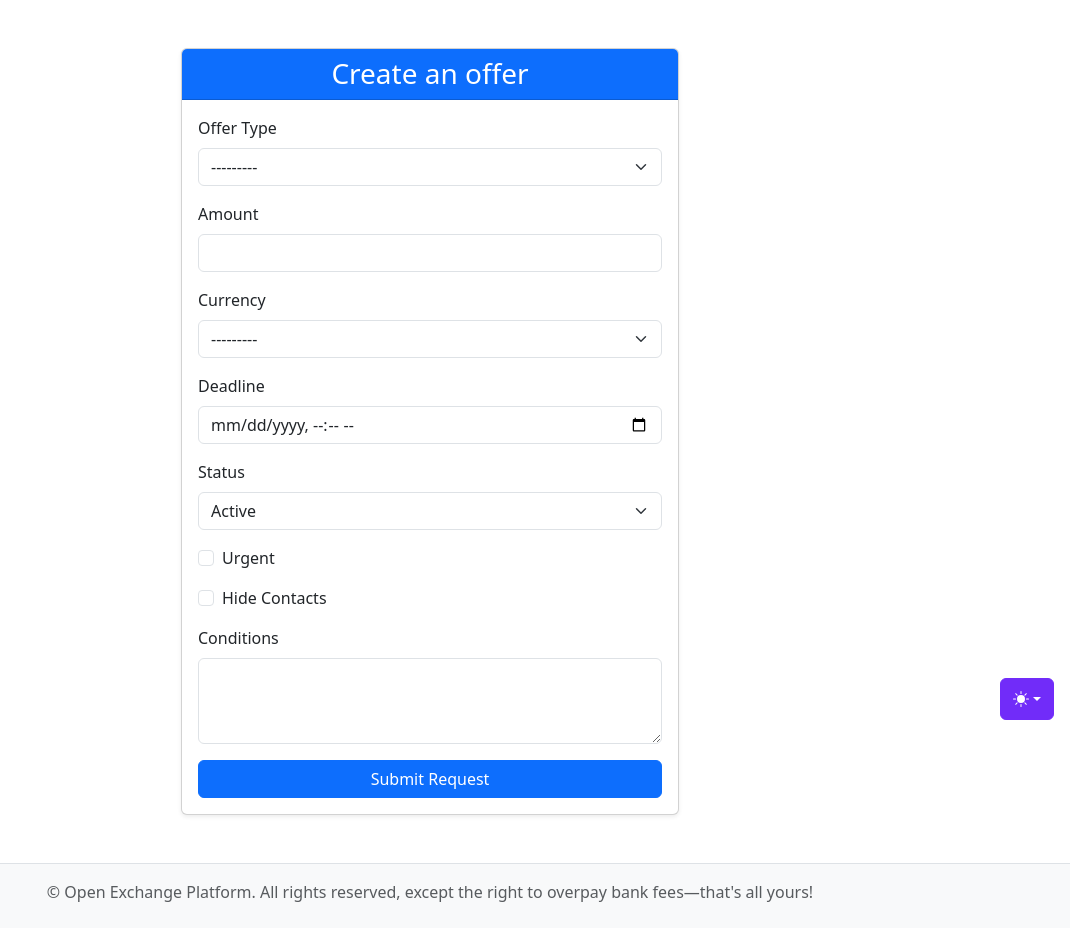
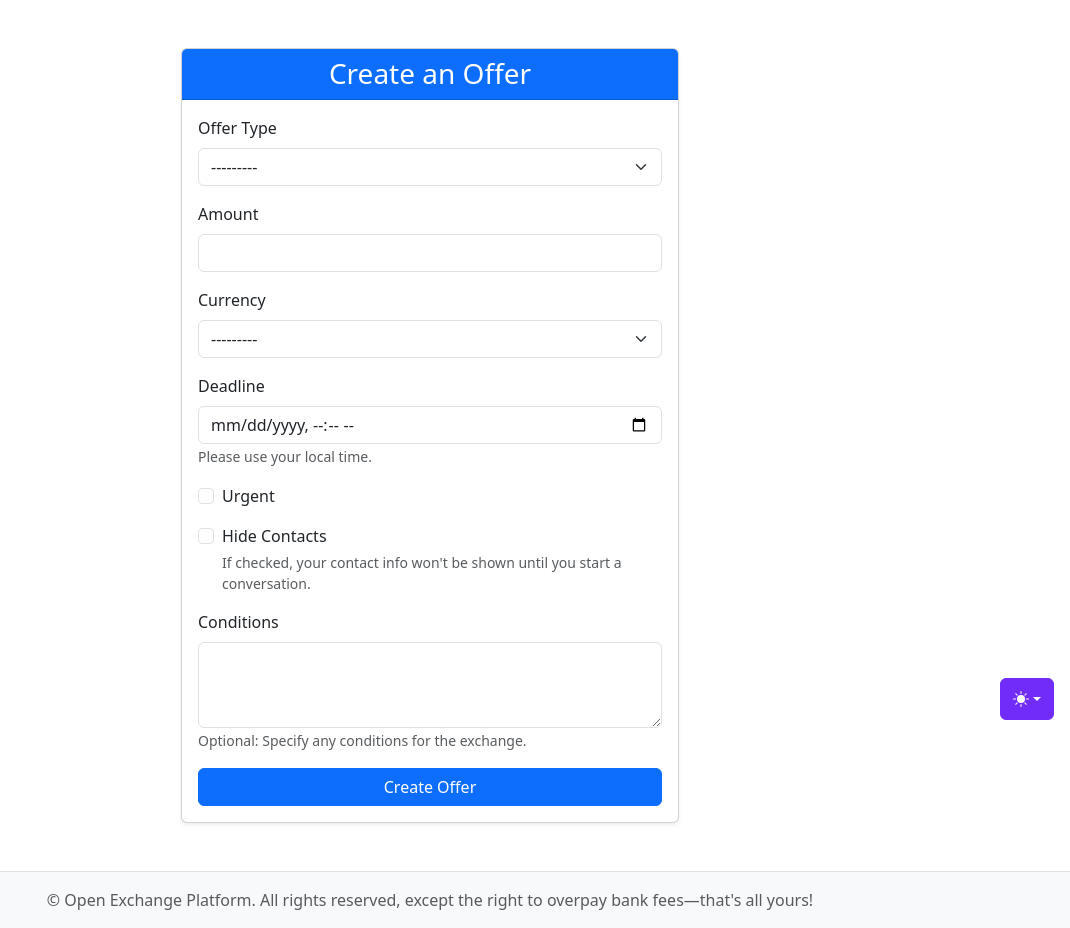
Before and after one commit to uzbeki/exchange_hub, a Django app: page /exchange/create_offer/ in a window 1280 px wide. Shown: the part 56-984 px from the top of the page, without its empty margins (210-1280 px from the left). Before the commit the page ends 958 px from the top, so only its background shows below. Run offline with Django 5.2, Linux system fonts and the light colour scheme; a user stored in the database is signed in; tables that the repository leaves empty hold one stand-in row (values such as "Sample post"); parts of the project's set-up code (start-up, migrations or seed data) failed here and were passed over; some libraries are stand-ins or nearby versions.

Commit message:
version updated, offer creation simplified

```diff
--- a/base/settings.py
+++ b/base/settings.py
@@ -139,7 +139,10 @@ MIDDLEWARE = (
     "allauth.account.middleware.AccountMiddleware",
 )
 
-AUTHENTICATION_BACKENDS = ("allauth.account.auth_backends.AuthenticationBackend",)
+AUTHENTICATION_BACKENDS = [
+    "django.contrib.auth.backends.ModelBackend",
+    "allauth.account.auth_backends.AuthenticationBackend",
+]
 
 ROOT_URLCONF = "base.urls"
 
--- a/exchange/forms.py
+++ b/exchange/forms.py
@@ -3,8 +3,14 @@ from exchange.models import Request, Message
 
 
 class RequestForm(forms.ModelForm):
+    """Form used for CREATING a Request."""
+
     deadline = forms.DateTimeField(
-        widget=forms.DateTimeInput(attrs={"type": "datetime-local"})
+        widget=forms.DateTimeInput(
+            attrs={"type": "datetime-local", "class": "form-control"},
+            format="%Y-%m-%dT%H:%M",
+        ),
+        input_formats=["%Y-%m-%dT%H:%M"],
     )
 
     class Meta:
@@ -14,11 +20,32 @@ class RequestForm(forms.ModelForm):
             "amount",
             "currency",
             "deadline",
-            "status",
+            # Status is excluded for creation (defaults to 'active' in model)
             "urgent",
             "hide_contacts",
             "conditions",
         ]
+        # Define widgets here so they can be inherited
+        widgets = {
+            "type": forms.Select(attrs={"class": "form-select"}),
+            "amount": forms.NumberInput(attrs={"class": "form-control"}),
+            "currency": forms.Select(attrs={"class": "form-select"}),
+            # 'deadline' widget defined as a class attribute above
+            "urgent": forms.CheckboxInput(attrs={"class": "form-check-input"}),
+            "hide_contacts": forms.CheckboxInput(attrs={"class": "form-check-input"}),
+            "conditions": forms.Textarea(attrs={"class": "form-control", "rows": 3}),
+        }
+
+
+class RequestUpdateForm(RequestForm):
+    """Form used for UPDATING a Request (inherits from RequestForm)."""
+
+    class Meta(RequestForm.Meta):
+        fields = RequestForm.Meta.fields + ["status"]
+
+        # Ensure widgets dict exists and add the status widget
+        widgets = RequestForm.Meta.widgets.copy()  # Start with parent's widgets
+        widgets["status"] = forms.Select(attrs={"class": "form-select"})
 
 
 class MessageForm(forms.ModelForm):
--- a/exchange/models.py
+++ b/exchange/models.py
@@ -1,3 +1,4 @@
+from decimal import Decimal
 from django.db import models
 from django.conf import settings
 from django.utils.translation import gettext_lazy as _
@@ -44,7 +45,7 @@ class Request(models.Model):
     def potential_savings_amount(self):
         # for now, it is an approximate amount based on the amount
         # this should be replaced with a real calculation based on the exchange rate
-        return int(float(self.amount) * 0.03)  # 3% savings
+        return int(self.amount * Decimal(0.03))  # 3% savings
 
 
 
--- a/exchange/templates/exchange/create_offer.html
+++ /dev/null
@@ -1,110 +0,0 @@
-{% extends "allauth/layouts/manage.html" %}
-{% load static allauth i18n %}
-{% block head_title %}{% blocktrans %}New offer{% endblocktrans %}{% endblock %}
-{% block content %}
-<div class="mx-md-5 my-5">
-    <div class="row justify-content-center">
-        <div class="col-md-8 col-lg-6">
-            <div class="card shadow-sm">
-                <div class="card-header bg-primary text-white text-center">
-                    <h3 class="mb-0">{% blocktrans %}Create an offer{% endblocktrans %}</h3>
-                </div>
-                <div class="card-body">
-                    <form method="post">
-                        {% csrf_token %}
-
-                        <!-- Type Field (Dropdown) -->
-                        <div class="mb-3">
-                            <label for="{{ form.type.id_for_label }}" class="form-label">{% blocktrans %}Offer Type{% endblocktrans %}</label>
-                            <select name="{{ form.type.name }}" id="{{ form.type.id_for_label }}" class="form-select" required>
-                                {% for value, label in form.type.field.choices %}
-                                    <option value="{{ value }}" {% if value == form.type.value %}selected{% endif %}>{{ label }}</option>
-                                {% endfor %}
-                            </select>
-                            {% if form.type.errors %}
-                                <div class="invalid-feedback d-block">{{ form.type.errors|join:", " }}</div>
-                            {% endif %}
-                        </div>
-
-                        <!-- Amount Field (Number Input) -->
-                        <div class="mb-3">
-                            <label for="{{ form.amount.id_for_label }}" class="form-label">{% blocktrans %}Amount{% endblocktrans %}</label>
-                            <input type="number" name="{{ form.amount.name }}" id="{{ form.amount.id_for_label }}" class="form-control" value="{{ form.amount.value|default_if_none:'' }}" required>
-                            {% if form.amount.errors %}
-                                <div class="invalid-feedback d-block">{{ form.amount.errors|join:", " }}</div>
-                            {% endif %}
-                        </div>
-
-                        <!-- Currency Field (Dropdown) -->
-                        <div class="mb-3">
-                            <label for="{{ form.currency.id_for_label }}" class="form-label">{% blocktrans %}Currency{% endblocktrans %}</label>
-                            <select name="{{ form.currency.name }}" id="{{ form.currency.id_for_label }}" class="form-select" required>
-                                {% for value, label in form.currency.field.choices %}
-                                    <option value="{{ value }}" {% if value == form.currency.value %}selected{% endif %}>{{ label }}</option>
-                                {% endfor %}
-                            </select>
-                            {% if form.currency.errors %}
-                                <div class="invalid-feedback d-block">{{ form.currency.errors|join:", " }}</div>
-                            {% endif %}
-                        </div>
-
-                        <!-- Deadline Field (Date Picker) -->
-                        <div class="mb-3">
-                            <label for="{{ form.deadline.id_for_label }}" class="form-label">{% blocktrans %}Deadline{% endblocktrans %}</label>
-                            <input type="datetime-local" name="{{ form.deadline.name }}" id="{{ form.deadline.id_for_label }}" class="form-control" value="{{ form.deadline.value|default_if_none:'' }}" required>
-                            {% if form.deadline.errors %}
-                                <div class="invalid-feedback d-block">{{ form.deadline.errors|join:", " }}</div>
-                            {% endif %}
-                        </div>
-
-                        <!-- Status Field (Select) -->
-                        <div class="mb-3">
-                            <label for="{{ form.status.id_for_label }}" class="form-label">{% trans "Status" %}</label>
-                            <select name="{{ form.status.name }}" id="{{ form.status.id_for_label }}" class="form-select" required>
-                                {% for value, label in form.status.field.choices %}
-                                    <option value="{{ value }}" {% if value == form.status.value %}selected{% endif %}>{{ label }}</option>
-                                {% endfor %}
-                            </select>
-                            {% if form.status.errors %}
-                                <div class="invalid-feedback d-block">{{ form.status.errors|join:", " }}</div>
-                            {% endif %}
-                        </div>
-
-                        <!-- Urgent Field (Checkbox) -->
-                        <div class="mb-3 form-check">
-                            <input type="checkbox" name="{{ form.urgent.name }}" id="{{ form.urgent.id_for_label }}" class="form-check-input" {% if form.urgent.value %}checked{% endif %}>
-                            <label for="{{ form.urgent.id_for_label }}" class="form-check-label">{% blocktrans %}Urgent{% endblocktrans %}</label>
-                            {% if form.urgent.errors %}
-                                <div class="invalid-feedback d-block">{{ form.urgent.errors|join:", " }}</div>
-                            {% endif %}
-                        </div>
-
-                        <!-- Hide Contacts Field (Checkbox) -->
-                        <div class="mb-3 form-check">
-                            <input type="checkbox" name="{{ form.hide_contacts.name }}" id="{{ form.hide_contacts.id_for_label }}" class="form-check-input" {% if form.hide_contacts.value %}checked{% endif %}>
-                            <label for="{{ form.hide_contacts.id_for_label }}" class="form-check-label">{% blocktrans %}Hide Contacts{% endblocktrans %}</label>
-                            {% if form.hide_contacts.errors %}
-                                <div class="invalid-feedback d-block">{{ form.hide_contacts.errors|join:", " }}</div>
-                            {% endif %}
-                        </div>
-
-                        <!-- Conditions Field (Textarea) -->
-                        <div class="mb-3">
-                            <label for="{{ form.conditions.id_for_label }}" class="form-label">{% blocktrans %}Conditions{% endblocktrans %}</label>
-                            <textarea name="{{ form.conditions.name }}" id="{{ form.conditions.id_for_label }}" class="form-control" rows="3">{{ form.conditions.value|default_if_none:'' }}</textarea>
-                            {% if form.conditions.errors %}
-                                <div class="invalid-feedback d-block">{{ form.conditions.errors|join:", " }}</div>
-                            {% endif %}
-                        </div>
-
-                        <!-- Submit Button -->
-                        <div class="d-grid">
-                            <button type="submit" class="btn btn-primary">{% blocktrans %}Submit Request{% endblocktrans %}</button>
-                        </div>
-                    </form>
-                </div>
-            </div>
-        </div>
-    </div>
-</div>
-{% endblock %}
--- a/exchange/templates/exchange/update_offer.html
+++ b/exchange/templates/exchange/offer_form.html
@@ -1,105 +1,105 @@
 {% extends "allauth/layouts/manage.html" %}
-{% load static allauth %}
-{% load i18n %}
-{% block head_title %}{% trans "Update Offer" %}{% endblock %}
+{% load static allauth i18n %}
+
+{% block head_title %}{{ view_title }}{% endblock %}
+
 {% block content %}
-<div class="my-5">
+<div class="mx-md-5 my-5">
     <div class="row justify-content-center">
         <div class="col-md-8 col-lg-6">
             <div class="card shadow-sm">
                 <div class="card-header bg-primary text-white text-center">
-                    <h3 class="mb-0">{% trans "Update your offer" %}</h3>
+                    <h3 class="mb-0">{{ view_title }}</h3>
                 </div>
                 <div class="card-body">
                     <form method="post">
                         {% csrf_token %}
-                        <!-- Type Field (Dropdown) -->
+
+                        {% if form.type %}
                         <div class="mb-3">
                             <label for="{{ form.type.id_for_label }}" class="form-label">{% trans "Offer Type" %}</label>
-                            <select name="{{ form.type.name }}" id="{{ form.type.id_for_label }}" class="form-select" required>
-                                {% for value, label in form.type.field.choices %}
-                                    <option value="{{ value }}" {% if value == form.type.value %}selected{% endif %}>{{ label }}</option>
-                                {% endfor %}
-                            </select>
+                            {{ form.type }}
                             {% if form.type.errors %}
                                 <div class="invalid-feedback d-block">{{ form.type.errors|join:", " }}</div>
                             {% endif %}
                         </div>
+                        {% endif %}
 
-                        <!-- Amount Field (Number Input) -->
+                        {% if form.amount %}
                         <div class="mb-3">
                             <label for="{{ form.amount.id_for_label }}" class="form-label">{% trans "Amount" %}</label>
-                            <input type="number" name="{{ form.amount.name }}" id="{{ form.amount.id_for_label }}" class="form-control" value="{{ form.amount.value|default_if_none:'' }}" required>
+                            {{ form.amount }}
                             {% if form.amount.errors %}
                                 <div class="invalid-feedback d-block">{{ form.amount.errors|join:", " }}</div>
                             {% endif %}
                         </div>
+                        {% endif %}
 
-                        <!-- Currency Field (Dropdown) -->
+                        {% if form.currency %}
                         <div class="mb-3">
                             <label for="{{ form.currency.id_for_label }}" class="form-label">{% trans "Currency" %}</label>
-                            <select name="{{ form.currency.name }}" id="{{ form.currency.id_for_label }}" class="form-select" required>
-                                {% for value, label in form.currency.field.choices %}
-                                    <option value="{{ value }}" {% if value == form.currency.value %}selected{% endif %}>{{ label }}</option>
-                                {% endfor %}
-                            </select>
+                             {{ form.currency }}
                             {% if form.currency.errors %}
                                 <div class="invalid-feedback d-block">{{ form.currency.errors|join:", " }}</div>
                             {% endif %}
                         </div>
+                        {% endif %}
 
-                        <!-- Deadline Field (Date Picker) -->
+                        {% if form.deadline %}
                         <div class="mb-3">
                             <label for="{{ form.deadline.id_for_label }}" class="form-label">{% trans "Deadline" %}</label>
-                            <input type="datetime-local" name="{{ form.deadline.name }}" id="{{ form.deadline.id_for_label }}" class="form-control" value="{{ form.deadline.value|date:'Y-m-d\\TH:i'|default_if_none:'' }}" required>
+                            {{ form.deadline }} {# Widget now includes type="datetime-local" #}
                             {% if form.deadline.errors %}
                                 <div class="invalid-feedback d-block">{{ form.deadline.errors|join:", " }}</div>
                             {% endif %}
+                            <small class="form-text text-muted">{% trans "Please use your local time." %}</small>
                         </div>
+                        {% endif %}
 
-                        <!-- Status Field (Select) -->
+                        {% if form.status %}
                         <div class="mb-3">
                             <label for="{{ form.status.id_for_label }}" class="form-label">{% trans "Status" %}</label>
-                            <select name="{{ form.status.name }}" id="{{ form.status.id_for_label }}" class="form-select" required>
-                                {% for value, label in form.status.field.choices %}
-                                    <option value="{{ value }}" {% if value == form.status.value %}selected{% endif %}>{{ label }}</option>
-                                {% endfor %}
-                            </select>
+                             {{ form.status }}
                             {% if form.status.errors %}
                                 <div class="invalid-feedback d-block">{{ form.status.errors|join:", " }}</div>
                             {% endif %}
                         </div>
+                        {% endif %}
 
-                        <!-- Urgent Field (Checkbox) -->
+                        {% if form.urgent %}
                         <div class="mb-3 form-check">
-                            <input type="checkbox" name="{{ form.urgent.name }}" id="{{ form.urgent.id_for_label }}" class="form-check-input" {% if form.urgent.value %}checked{% endif %}>
+                             {{ form.urgent }}
                             <label for="{{ form.urgent.id_for_label }}" class="form-check-label">{% trans "Urgent" %}</label>
                             {% if form.urgent.errors %}
                                 <div class="invalid-feedback d-block">{{ form.urgent.errors|join:", " }}</div>
                             {% endif %}
                         </div>
+                        {% endif %}
 
-                        <!-- Hide Contacts Field (Checkbox) -->
+                        {% if form.hide_contacts %}
                         <div class="mb-3 form-check">
-                            <input type="checkbox" name="{{ form.hide_contacts.name }}" id="{{ form.hide_contacts.id_for_label }}" class="form-check-input" {% if form.hide_contacts.value %}checked{% endif %}>
-                            <label for="{{ form.hide_contacts.id_for_label }}" class="form-check-label">{% trans "Hide Contacts" %}</label>
+                           {{ form.hide_contacts }}
+                           <label for="{{ form.hide_contacts.id_for_label }}" class="form-check-label">{% trans "Hide Contacts" %}</label>
                             {% if form.hide_contacts.errors %}
                                 <div class="invalid-feedback d-block">{{ form.hide_contacts.errors|join:", " }}</div>
                             {% endif %}
+                            <small class="form-text text-muted d-block">{% trans "If checked, your contact info won't be shown until you start a conversation." %}</small>
                         </div>
+                        {% endif %}
 
-                        <!-- Conditions Field (Textarea) -->
+                        {% if form.conditions %}
                         <div class="mb-3">
                             <label for="{{ form.conditions.id_for_label }}" class="form-label">{% trans "Conditions" %}</label>
-                            <textarea name="{{ form.conditions.name }}" id="{{ form.conditions.id_for_label }}" class="form-control" rows="3">{{ form.conditions.value|default_if_none:'' }}</textarea>
+                             {{ form.conditions }}
                             {% if form.conditions.errors %}
                                 <div class="invalid-feedback d-block">{{ form.conditions.errors|join:", " }}</div>
                             {% endif %}
+                             <small class="form-text text-muted">{% trans "Optional: Specify any conditions for the exchange." %}</small>
                         </div>
+                        {% endif %}
 
-                        <!-- Submit Button -->
                         <div class="d-grid">
-                            <button type="submit" class="btn btn-primary">{% trans "Update Offer" %}</button>
+                            <button type="submit" class="btn btn-primary">{{ submit_button_text }}</button>
                         </div>
                     </form>
                 </div>
--- a/exchange/urls.py
+++ b/exchange/urls.py
@@ -2,7 +2,7 @@ from django.urls import path, include
 from exchange import views
 
 urlpatterns = [
-    path("create_offer/", views.CreateRequestView.as_view(), name="create_offer"),
+    path("create_offer/", views.CreateOfferView.as_view(), name="create_offer"),
     path("my_offers/", include([
         path("", views.MyRequestsView.as_view(), name="my_offers"),
         path("<uuid:request_id>/", include([
--- a/exchange/views.py
+++ b/exchange/views.py
@@ -1,25 +1,25 @@
+from django import forms
 from django.shortcuts import redirect, get_object_or_404
 from django.contrib.auth.mixins import LoginRequiredMixin, UserPassesTestMixin
+from django.views.generic.edit import ContextMixin
 from django.views.generic import (
     TemplateView,
-    FormView,
     View,
     RedirectView,
     DeleteView,
     UpdateView,
-    ListView,
     CreateView,
 )
 from django.urls import reverse, reverse_lazy
 from exchange.models import Conversation, Request, Message
-from exchange.forms import RequestForm, MessageForm
+from exchange.forms import RequestForm, MessageForm, RequestUpdateForm
 from django.contrib import messages
 from django.db import models
 from django.http import HttpRequest, JsonResponse
 from django.utils.translation import gettext_lazy as _
 
 
-class BaseAuthenticatedView(LoginRequiredMixin, TemplateView):
+class BaseMixin(LoginRequiredMixin, ContextMixin):
     def get_context_data(self, **kwargs):
         context = super().get_context_data(**kwargs)
         context["unread_messages"] = Message.objects.filter(
@@ -29,48 +29,43 @@ class BaseAuthenticatedView(LoginRequiredMixin, TemplateView):
         return context
 
 
-class CreateRequestView(BaseAuthenticatedView, FormView):
-    template_name = "exchange/create_offer.html"
+class CreateOfferView(BaseMixin, CreateView):
+    model = Request
     form_class = RequestForm
+    template_name = "exchange/offer_form.html"  # Unified template
+    success_url = reverse_lazy("my_offers")  # Or reverse_lazy("home")
 
     def form_valid(self, form):
-        req = form.save(commit=False)
-        req.user = self.request.user
-        req.save()
+        # Assign the user before saving
+        form.instance.user = self.request.user
         messages.success(self.request, _("New offer created successfully"))
-        return redirect("home")
+        return super().form_valid(form)
 
     def get_context_data(self, **kwargs):
         context = super().get_context_data(**kwargs)
-        context["form"] = self.get_form()
+        context["view_title"] = _("Create an Offer")
+        context["submit_button_text"] = _("Create Offer")
         return context
 
 
-class UpdateOfferView(BaseAuthenticatedView, UserPassesTestMixin, UpdateView):
+class UpdateOfferView(BaseMixin, UserPassesTestMixin, UpdateView):
     model = Request
-    # form_class = RequestForm
-    template_name = "exchange/update_offer.html"
+    form_class = RequestUpdateForm  # Use the specific update form class
+    template_name = "exchange/offer_form.html"
     pk_url_kwarg = "request_id"
-    fields = [
-        "type",
-        "amount",
-        "currency",
-        "deadline",
-        "status",
-        "urgent",
-        "hide_contacts",
-        "conditions",
-    ]
     success_url = reverse_lazy("my_offers")
 
     def get_context_data(self, **kwargs):
-        self.object = self.get_object()
         context = super().get_context_data(**kwargs)
+        context["view_title"] = _("Update Your Offer")
+        context["submit_button_text"] = _("Update Offer")
         return context
 
+    def form_valid(self, form):
+        messages.success(self.request, _("Offer updated successfully"))
+        return super().form_valid(form)
 
     def test_func(self):
-        # Check if the user is the owner of the request
         req = self.get_object()
         return req.user == self.request.user
 
@@ -108,7 +103,7 @@ class DeleteRequestView(LoginRequiredMixin, UserPassesTestMixin, DeleteView):
         return self.get_object().user == self.request.user
 
 
-class MyRequestsView(BaseAuthenticatedView):
+class MyRequestsView(BaseMixin, TemplateView):
     template_name = "exchange/my_offers.html"
 
     def get_context_data(self, **kwargs):
@@ -117,26 +112,6 @@ class MyRequestsView(BaseAuthenticatedView):
             "-created_at"
         )
         return context
-
-
-class SendMessageView(BaseAuthenticatedView, FormView):
-    template_name = "exchange/send_message.html"
-    form_class = MessageForm
-
-    def get_context_data(self, **kwargs):
-        context = super().get_context_data(**kwargs)
-        context["req"] = get_object_or_404(Request, id=self.kwargs["request_id"])
-        context["form"] = self.get_form()
-        return context
-
-    def form_valid(self, form):
-        req = get_object_or_404(Request, id=self.kwargs["request_id"])
-        message = form.save(commit=False)
-        message.request = req
-        message.sender = self.request.user
-        message.recipient = req.user
-        message.save()
-        return redirect("conversation", request_id=self.kwargs["request_id"])
 
 
 class StartConversationView(LoginRequiredMixin, View):
@@ -162,7 +137,7 @@ class StartConversationView(LoginRequiredMixin, View):
         return redirect("conversation", conversation_id=conversation.id)
 
 
-class ConversationsListView(BaseAuthenticatedView):
+class ConversationsListView(BaseMixin, TemplateView):
     template_name = "exchange/conversations_list.html"
 
     def get_context_data(self, **kwargs):
@@ -173,7 +148,7 @@ class ConversationsListView(BaseAuthenticatedView):
         return context
 
 
-class ConversationView(BaseAuthenticatedView, UserPassesTestMixin):
+class ConversationView(BaseMixin, UserPassesTestMixin, TemplateView):
     template_name = "exchange/conversation.html"
 
     def get_context_data(self, **kwargs):
--- a/requirements.txt
+++ b/requirements.txt
@@ -1,4 +1,4 @@
-django-allauth[mfa,socialaccount,steam]>=65.5.0
+django-allauth[mfa,socialaccount,steam]>=65.7.0
 python-dotenv
 gunicorn
 psycopg2-binary
```
